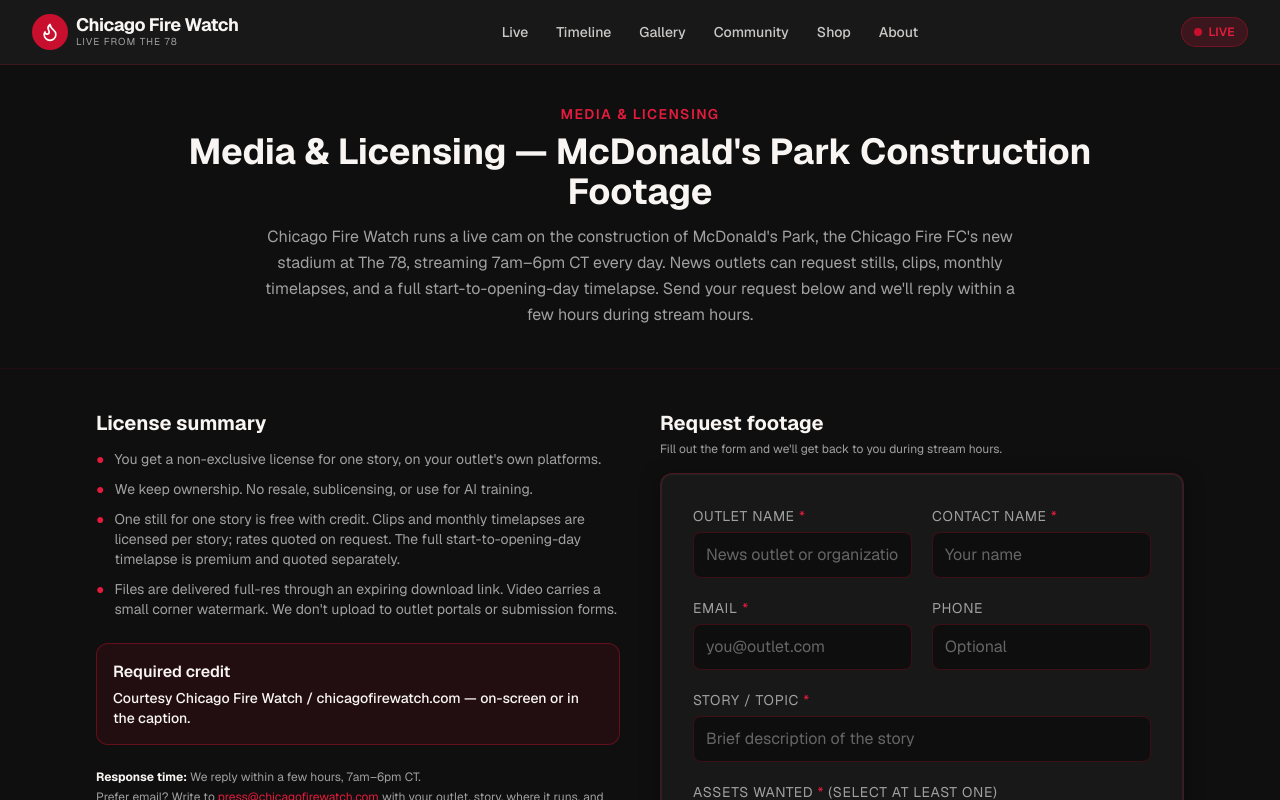
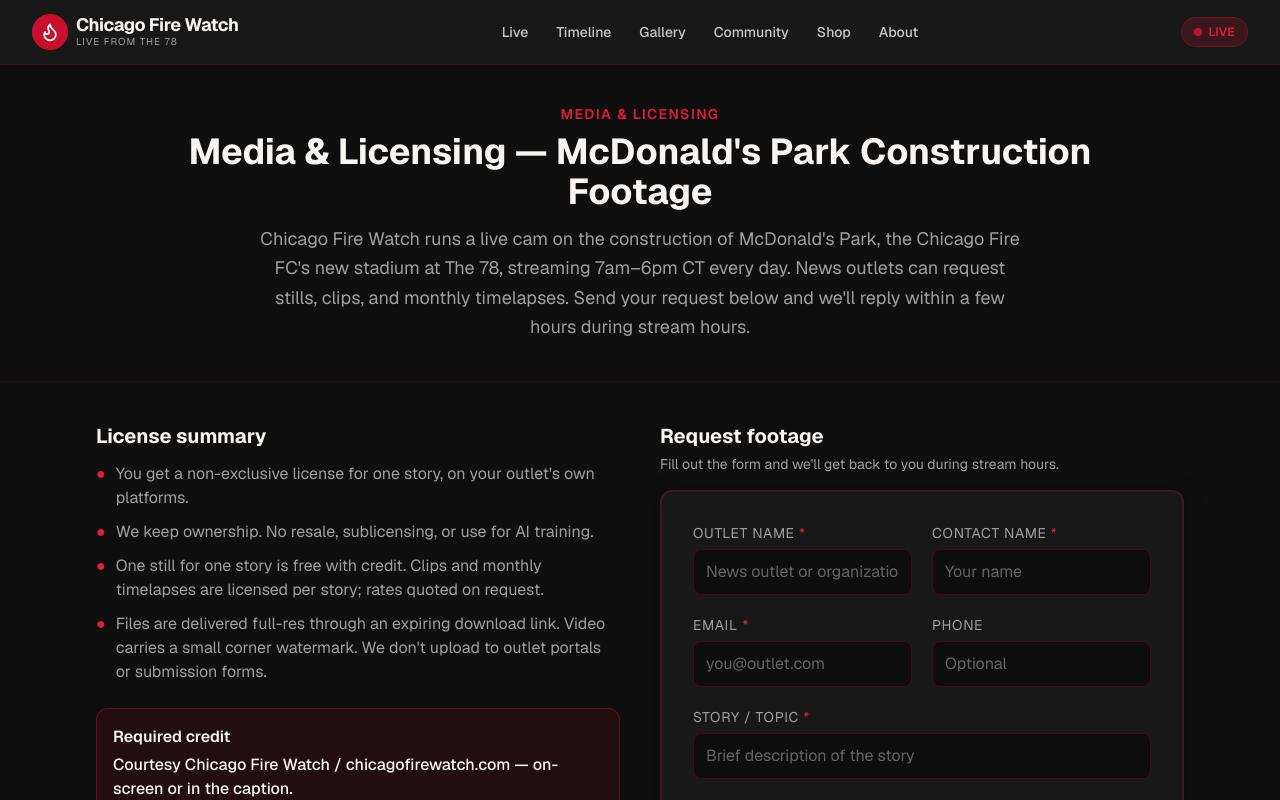
Before and after one commit to aruntikoo/chicagofirewatch, a Next.js app: page /media in a window 1280 px wide. Shown: the top 800 px of the page. Built offline with nearby package versions, Linux system fonts and the light colour scheme.

Commit message:
Increase body text size on /media; remove full timelapse mention from license summary

```diff
--- a/src/app/media/page.tsx
+++ b/src/app/media/page.tsx
@@ -41,8 +41,8 @@
             <h1 className="text-2xl sm:text-3xl md:text-4xl font-bold text-warm-white mb-3">
               Media & Licensing — McDonald's Park Construction Footage
             </h1>
-            <p className="text-muted text-sm sm:text-base leading-relaxed max-w-3xl mx-auto">
-              Chicago Fire Watch runs a live cam on the construction of McDonald's Park, the Chicago Fire FC's new stadium at The 78, streaming 7am–6pm CT every day. News outlets can request stills, clips, monthly timelapses, and a full start-to-opening-day timelapse. Send your request below and we'll reply within a few hours during stream hours.
+            <p className="text-muted text-base sm:text-lg leading-relaxed max-w-3xl mx-auto">
+              Chicago Fire Watch runs a live cam on the construction of McDonald's Park, the Chicago Fire FC's new stadium at The 78, streaming 7am–6pm CT every day. News outlets can request stills, clips, and monthly timelapses. Send your request below and we'll reply within a few hours during stream hours.
             </p>
           </div>
         </section>
@@ -55,7 +55,7 @@
               <div className="space-y-6">
                 <div>
                   <h2 className="text-xl font-bold text-warm-white mb-3">License summary</h2>
-                  <ul className="space-y-2.5 text-muted text-sm">
+                  <ul className="space-y-2.5 text-muted text-base">
                     <li className="flex gap-2.5">
                       <span className="text-fire-red-light shrink-0">●</span>
                       <span>You get a non-exclusive license for one story, on your outlet's own platforms.</span>
@@ -66,7 +66,7 @@
                     </li>
                     <li className="flex gap-2.5">
                       <span className="text-fire-red-light shrink-0">●</span>
-                      <span>One still for one story is free with credit. Clips and monthly timelapses are licensed per story; rates quoted on request. The full start-to-opening-day timelapse is premium and quoted separately.</span>
+                      <span>One still for one story is free with credit. Clips and monthly timelapses are licensed per story; rates quoted on request.</span>
                     </li>
                     <li className="flex gap-2.5">
                       <span className="text-fire-red-light shrink-0">●</span>
@@ -77,12 +77,12 @@
 
                 <div className="rounded-xl border border-fire-red/40 bg-fire-red/10 p-4">
                   <h3 className="text-base font-semibold text-warm-white mb-1">Required credit</h3>
-                  <p className="text-warm-white text-sm font-medium">
+                  <p className="text-warm-white text-base font-medium">
                     Courtesy Chicago Fire Watch / chicagofirewatch.com — on-screen or in the caption.
                   </p>
                 </div>
 
-                <div className="text-xs text-muted space-y-1">
+                <div className="text-sm text-muted space-y-1">
                   <p>
                     <strong className="text-warm-white">Response time:</strong> We reply within a few hours, 7am–6pm CT.
                   </p>
@@ -101,7 +101,7 @@
                 <h2 className="text-xl font-bold text-warm-white mb-1 text-center lg:text-left">
                   Request footage
                 </h2>
-                <p className="text-muted text-xs text-center lg:text-left mb-4">
+                <p className="text-muted text-sm text-center lg:text-left mb-4">
                   Fill out the form and we'll get back to you during stream hours.
                 </p>
                 <MediaRequestForm />
```
